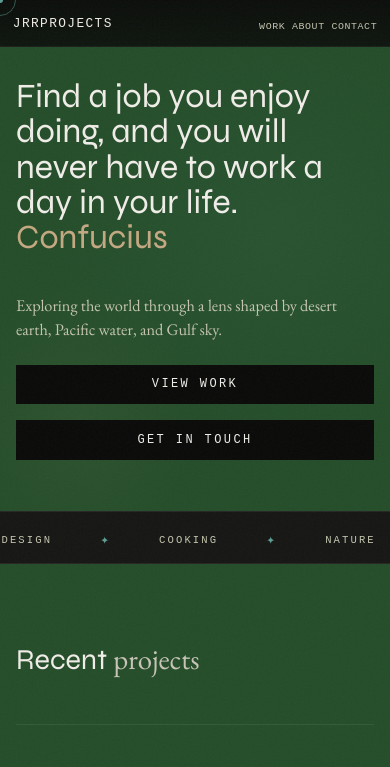
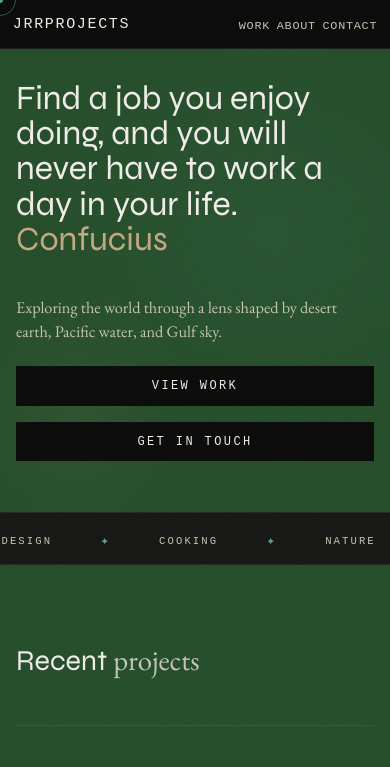
Before and after one commit to jrrp3333/my-portfolio, a website: page index.html in a window 390 px wide. Shown: the top 767 px of the page. Drawn offline with nearby package versions, Linux system fonts and the light colour scheme; a web font is replaced by a local one.

Commit message:
reformatted for mobile devices try 4

```diff
--- a/index.html
+++ b/index.html
@@ -482,19 +482,19 @@
       nav {
         position: sticky;
         top: 0;
-        padding: 1rem 1.1rem;
-        background: linear-gradient(180deg, rgba(10,10,9,0.94) 0%, rgba(10,10,9,0.82) 100%);
+        padding: calc(env(safe-area-inset-top, 0px) + 1rem) 1.1rem 1rem;
+        background: #0a0a09;
         border-bottom: 1px solid var(--border);
-        backdrop-filter: blur(7px);
+        backdrop-filter: none;
       }
       .nav-logo {
         font-family: 'Syne Mono', monospace;
-        font-size: 0.95rem;
+        font-size: 1.08rem;
         letter-spacing: 0.16em;
         text-transform: uppercase;
       }
       .nav-links { gap: 0.8rem; flex-wrap: nowrap; }
-      .nav-links a { font-size: 0.74rem; letter-spacing: 0.1em; }
+      .nav-links a { font-size: 0.86rem; letter-spacing: 0.1em; }
       .hero {
         min-height: 100svh;
         padding: 2.4rem 1.5rem 4rem;
@@ -519,12 +519,12 @@
 
     @media (max-width: 600px) {
       nav {
-        padding: 0.85rem 0.8rem;
+        padding: calc(env(safe-area-inset-top, 0px) + 0.9rem) 0.8rem 0.9rem;
         gap: 0.55rem;
       }
-      .nav-logo { font-size: 0.8rem; letter-spacing: 0.11em; }
+      .nav-logo { font-size: 0.94rem; letter-spacing: 0.11em; }
       .nav-links { gap: 0.42rem; }
-      .nav-links a { font-size: 0.62rem; letter-spacing: 0.06em; }
+      .nav-links a { font-size: 0.74rem; letter-spacing: 0.06em; }
       .hero {
         min-height: auto;
         padding: 2rem 1rem 3.2rem;
```
Also changed, not shown: index2.html (+8 -8 lines), works/index.html (+1 -1 lines).
